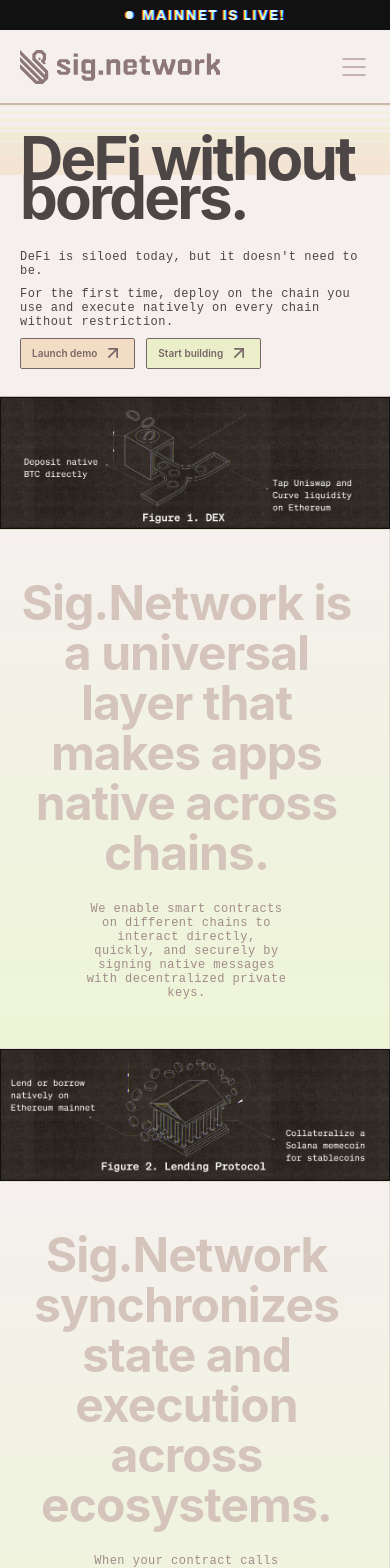
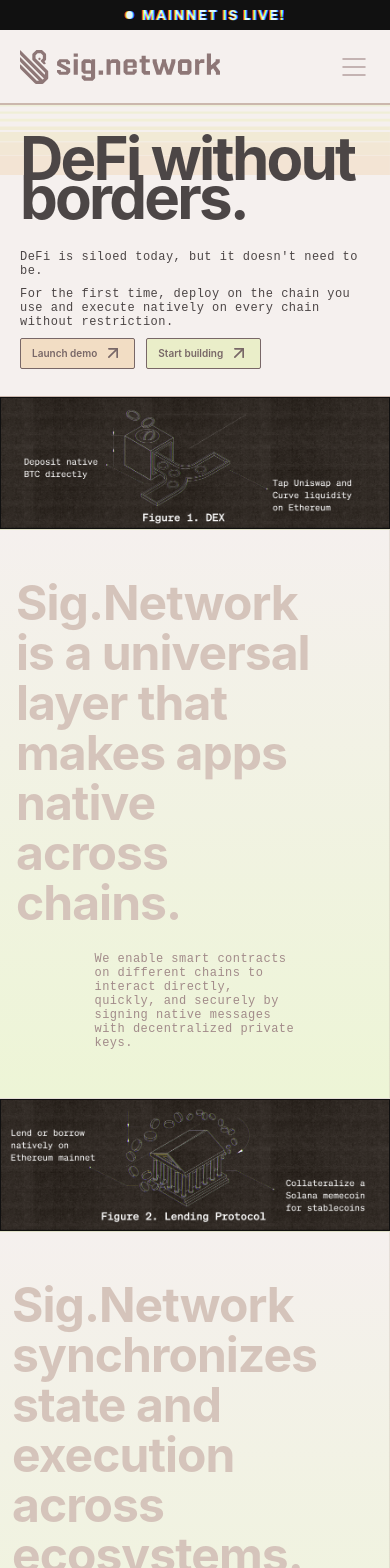
Before and after one commit to sig-net/landing-page-v2, a React (Vite) app: page / in a window 390 px wide. Shown: the top 1568 px of the page. Built offline with nearby package versions, Linux system fonts and the light colour scheme.

Commit message:
Fix Footer

```diff
--- a/src/components/FooterSection.tsx
+++ b/src/components/FooterSection.tsx
@@ -15,14 +15,14 @@
       className="pointer-events-none absolute inset-x-0 bottom-0 w-full opacity-40"
       aria-hidden
     />
-    <div className="relative flex flex-col items-start py-[133px] pr-[60px] pl-0 pb-[270px] max-md:px-4 max-md:pt-12 max-md:pb-16">
-      <h2 className="text-left text-[110px] leading-[98px] font-bold tracking-[-2.2px] text-[#625757] max-md:text-center max-md:text-[clamp(48px,8vw,110px)] max-md:leading-[0.891]">
+    <div className="relative flex flex-col items-start py-[133px] pb-[270px] pl-0 max-md:pt-12 max-md:pb-16">
+      <h2 className="text-left text-[110px] leading-[98px] font-bold tracking-[-2.2px] text-[#625757] max-md:text-[clamp(48px,8vw,110px)] max-md:leading-[0.891]">
         Ready to make your Dapp cross-chain?
       </h2>
       <div className="mt-10 ml-[60px] flex w-full items-center justify-center max-md:mt-10 max-md:ml-0">
         <ArrowButton variant="pastel">Start building</ArrowButton>
       </div>
-      <div className="border-clam-shell-500 mt-10 ml-[60px] grid w-full grid-cols-4 gap-[60px] border-t pt-10 max-md:mt-10 max-md:ml-0 max-md:grid-cols-1 max-md:gap-8 max-md:pt-10">
+      <div className="border-clam-shell-500 mt-10 grid w-full grid-cols-4 gap-[60px] border-t p-16 pt-10 text-left max-md:mt-10 max-md:grid-cols-1 max-md:gap-8 max-md:pt-10 max-md:text-center">
         {columns.map((column) => (
           <div key={column.heading}>
             <h3 className="text-dark-neutral-600 text-[30px] leading-[38px] font-bold max-md:text-[26px]">
@@ -36,7 +36,11 @@
           </div>
         ))}
         <div className="max-md:flex max-md:flex-col max-md:items-center">
-          <img src={signetworkLogo} alt="Sig.Network" className="h-[34px] w-[200px] max-md:h-[40px] max-md:w-[237px]" />
+          <img
+            src={signetworkLogo}
+            alt="Sig.Network"
+            className="h-[34px] w-[200px] max-md:h-[40px] max-md:w-[237px]"
+          />
           <p className="text-dark-neutral-600/80 mt-[18px] text-[14px] leading-[20px] font-semibold max-md:mt-3 max-md:text-[15px]">
             2025 Sig.Network
           </p>
--- a/src/components/NarrativeSections.tsx
+++ b/src/components/NarrativeSections.tsx
@@ -11,13 +11,13 @@
     {slices.map((slice) => (
       <section key={slice.title} className="bg-dark-neutral-950">
         <TechnicalPanel alt={slice.alt} src={slice.image} srcMobile={slice.imageMobile} />
-        <SoftSurfacePanel className="mt-0 py-[124px] pr-[60px] pl-0 max-md:py-12 max-md:pr-4">
-          <div className="flex flex-col items-start gap-[40px] max-md:items-center max-md:gap-6 max-md:px-4 max-md:text-center">
-            <h2 className="text-clam-shell-400 text-[clamp(48px,7.64vw,110px)] leading-[0.891] font-bold tracking-[-2.2px] max-md:leading-[1.042] max-md:tracking-[-0.96px]">
+        <SoftSurfacePanel className="py-[124px] pl-0 max-md:py-12">
+          <div className="flex flex-col items-start gap-[40px] max-md:items-center max-md:gap-6 max-md:px-4">
+            <h2 className="text-clam-shell-400 pr-[60px] text-[clamp(48px,7.64vw,110px)] leading-[0.891] font-bold tracking-[-2.2px] max-md:leading-[1.042] max-md:tracking-[-0.96px]">
               {slice.title}
             </h2>
             {slice.description && slice.description !== slice.title && (
-              <div className="font-mono-custom text-dark-neutral-200 ml-[460px] max-w-[520px] text-lg leading-7 max-md:ml-0 max-md:max-w-[200px] max-md:text-[12px] max-md:leading-[14px]">
+              <div className="font-mono-custom text-dark-neutral-200 mx-auto max-w-[520px] text-lg leading-7 max-md:max-w-[200px] max-md:text-[12px] max-md:leading-[14px]">
                 {slice.description.split('\n\n').map((paragraph, index) => (
                   <p key={index} className={index > 0 ? 'mt-[18px]' : ''}>
                     {paragraph}
```
